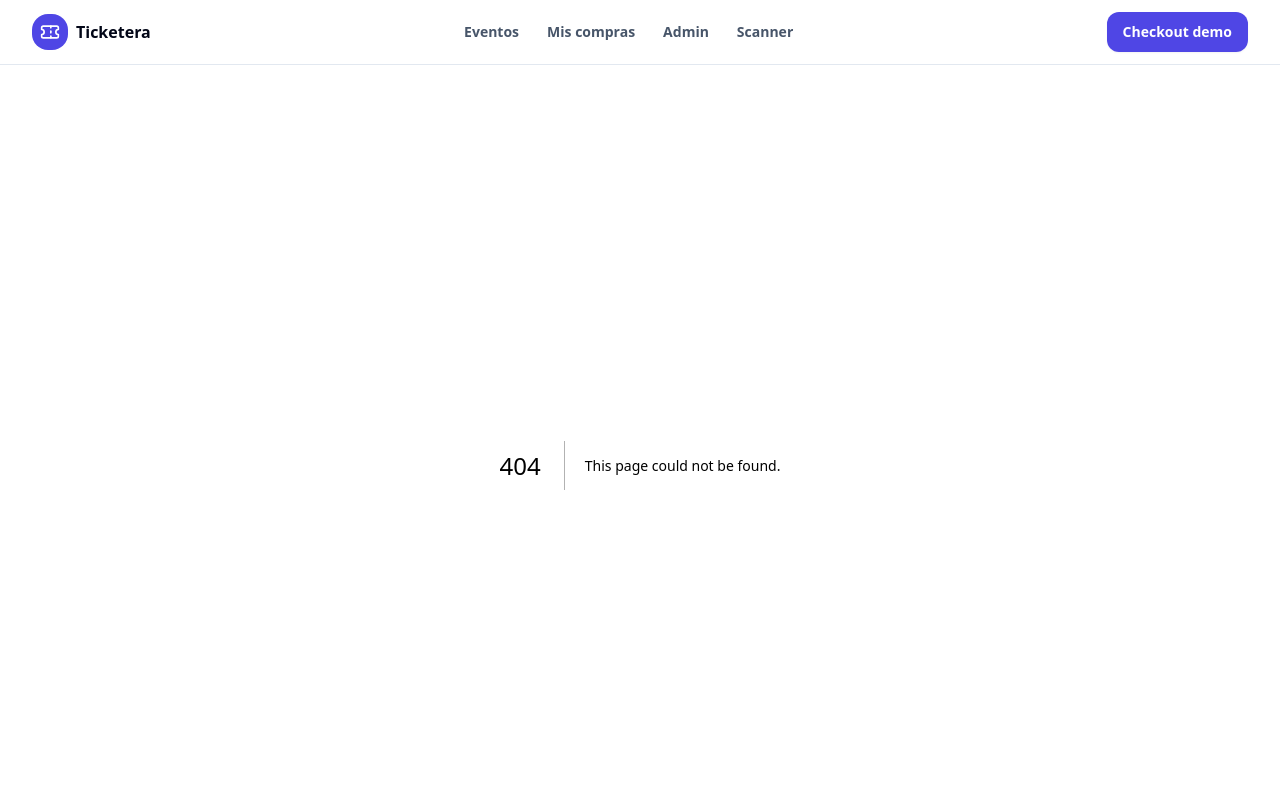
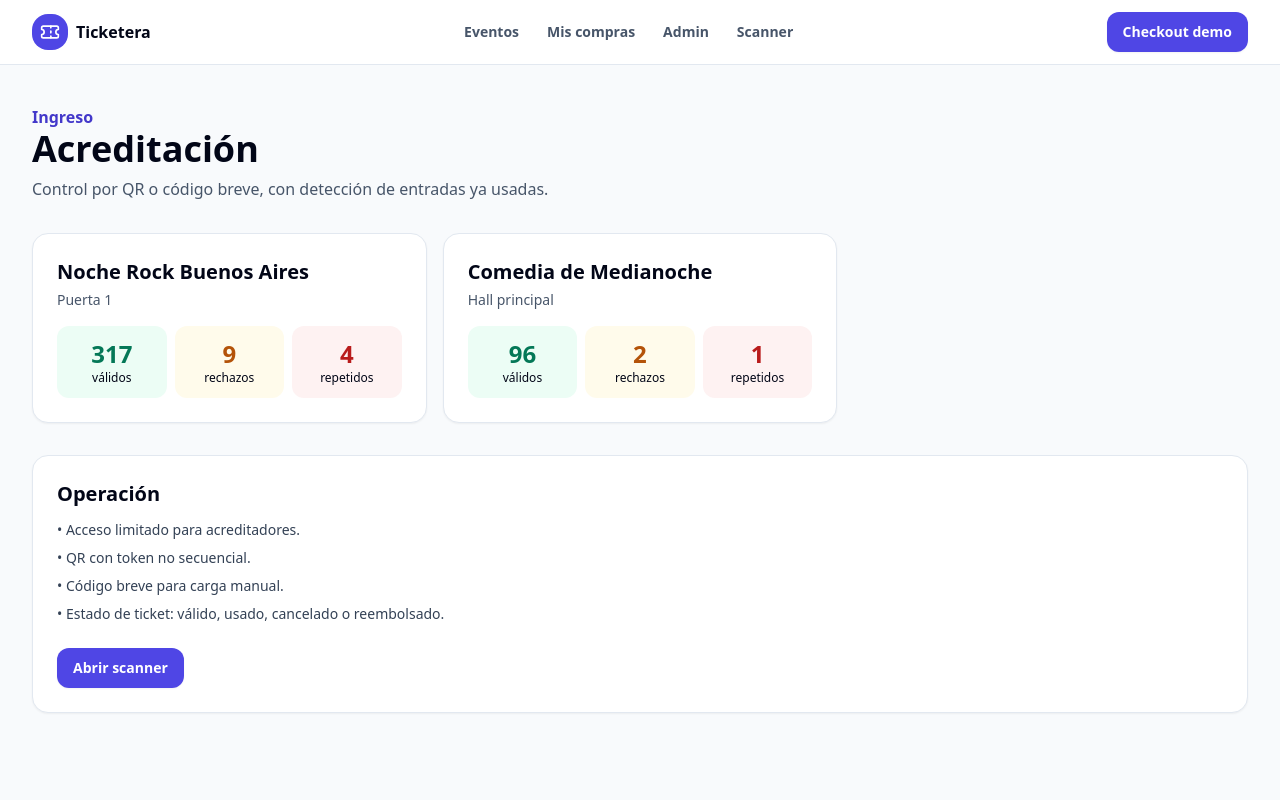
Before and after one commit to tatofa/tiketera, a Next.js app: page /admin/acreditacion in a window 1280 px wide. Before the commit this address had no page. Shown: the top 800 px of the page. Built offline with nearby package versions, Linux system fonts and the light colour scheme.

Commit message:
Add accreditation dashboard

```diff
--- /dev/null
+++ b/app/admin/acreditacion/page.tsx
@@ -0,0 +1,12 @@
+import Link from 'next/link';
+import { accreditationStats } from '@/lib/platform-config';
+
+export default function AcreditacionPage(){
+ return <section className="container-page py-10">
+  <p className="font-semibold text-brand-700">Ingreso</p>
+  <h1 className="text-4xl font-black">Acreditación</h1>
+  <p className="mt-2 text-slate-600">Control por QR o código breve, con detección de entradas ya usadas.</p>
+  <div className="mt-8 grid gap-4 md:grid-cols-3">{accreditationStats.map(row=><div key={row.eventId} className="card p-6"><h2 className="text-xl font-black">{row.eventName}</h2><p className="mt-1 text-sm text-slate-600">{row.gate}</p><div className="mt-4 grid grid-cols-3 gap-2 text-center"><div className="rounded-xl bg-emerald-50 p-3"><p className="text-2xl font-black text-emerald-700">{row.valid}</p><p className="text-xs">válidos</p></div><div className="rounded-xl bg-amber-50 p-3"><p className="text-2xl font-black text-amber-700">{row.rejected}</p><p className="text-xs">rechazos</p></div><div className="rounded-xl bg-red-50 p-3"><p className="text-2xl font-black text-red-700">{row.duplicated}</p><p className="text-xs">repetidos</p></div></div></div>)}</div>
+  <div className="mt-8 card p-6"><h2 className="text-xl font-black">Operación</h2><ul className="mt-3 space-y-2 text-sm text-slate-700"><li>• Acceso limitado para acreditadores.</li><li>• QR con token no secuencial.</li><li>• Código breve para carga manual.</li><li>• Estado de ticket: válido, usado, cancelado o reembolsado.</li></ul><Link href="/scanner" className="btn-primary mt-6">Abrir scanner</Link></div>
+ </section>
+}
```
